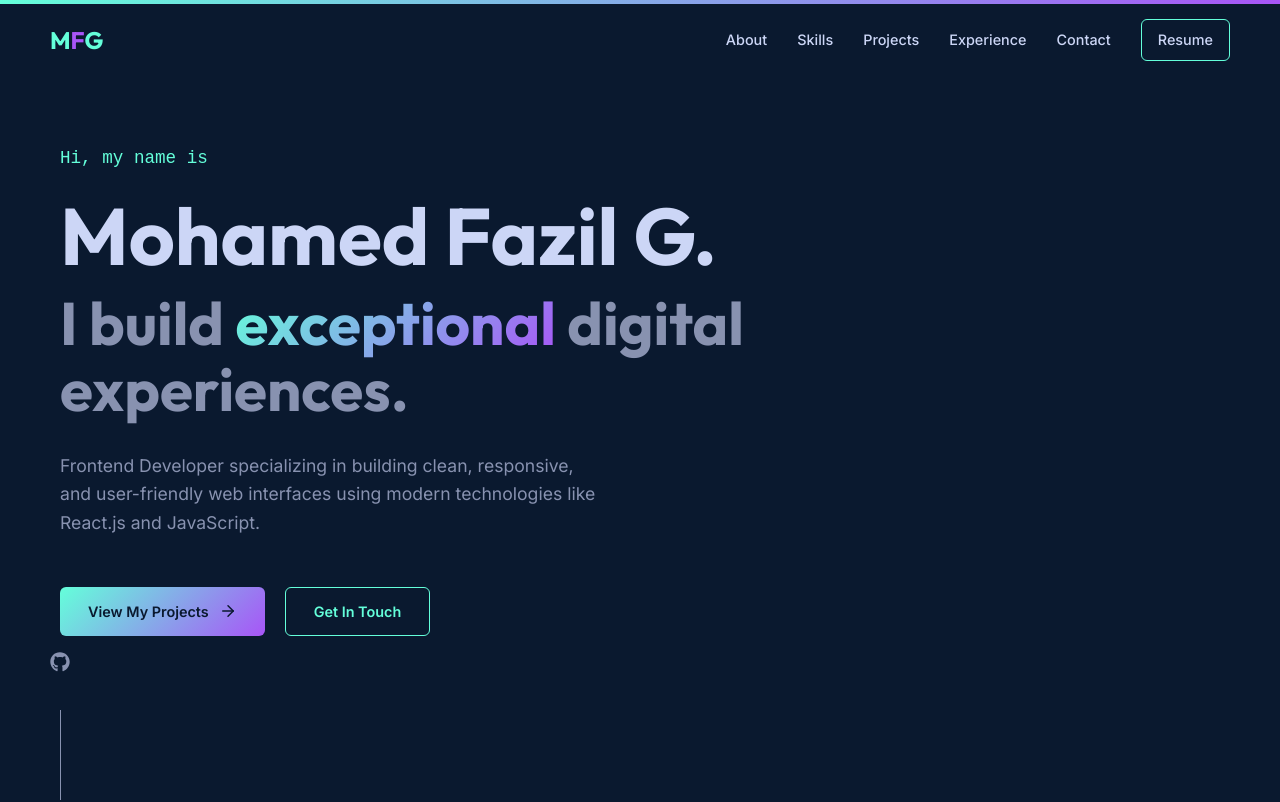
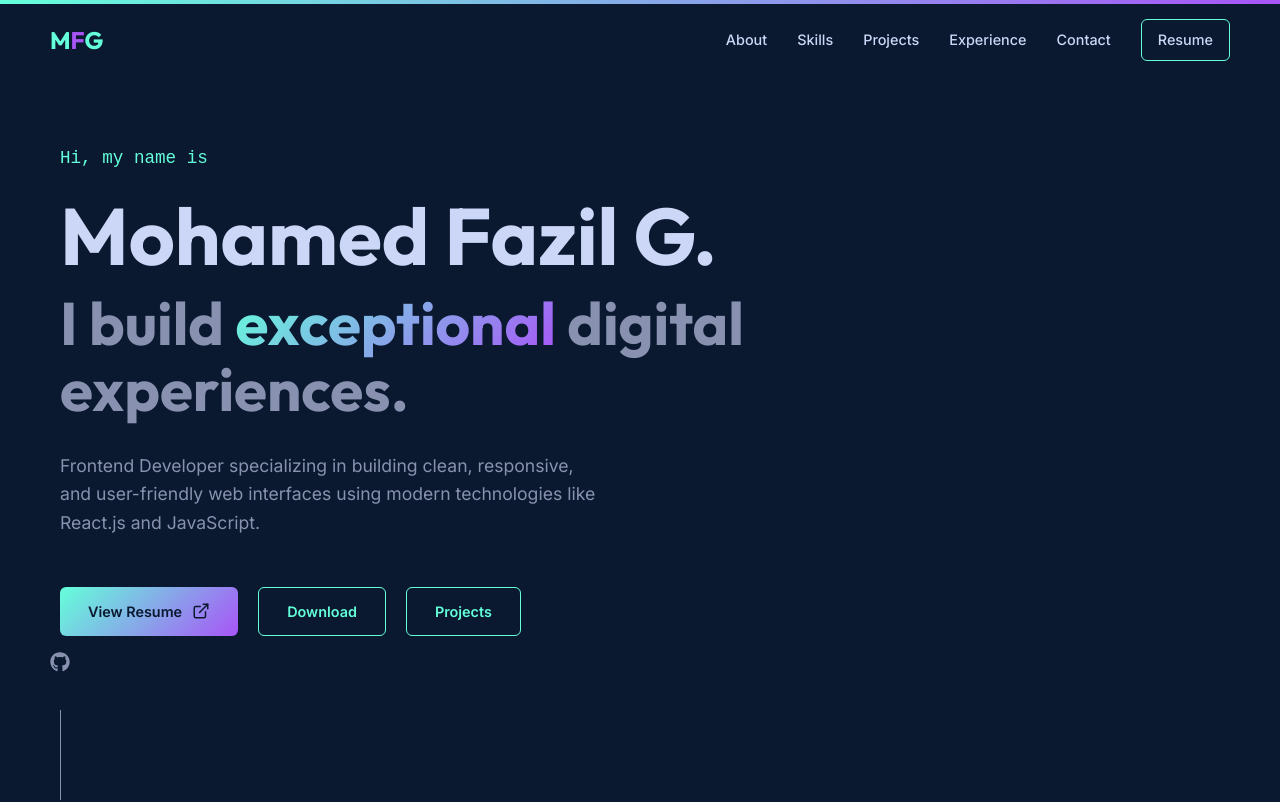
Before and after one commit to Mohamedfazil2004/Portfolio, a React (Vite) app: page / in a window 1280 px wide. Shown: the top 802 px of the page. Built offline with nearby package versions, Linux system fonts and the light colour scheme.

Commit message:
Enhance resume section with premium buttons and PDF integration

```diff
--- a/src/components/Contact.jsx
+++ b/src/components/Contact.jsx
@@ -1,6 +1,6 @@
 import React, { useState } from 'react';
 import { motion } from 'framer-motion';
-import { Mail, Phone, MapPin, Send, CheckCircle } from 'lucide-react';
+import { Mail, Phone, MapPin, Send, CheckCircle, ExternalLink } from 'lucide-react';
 import emailjs from '@emailjs/browser';
 
 const Contact = () => {
@@ -97,6 +97,18 @@ const Contact = () => {
               <p>Madurai, India</p>
             </div>
           </div>
+          <div className="info-item" style={{ marginTop: '20px' }}>
+            <a
+              href="/Mohamed_Fazil_Frontend_Developer_Resume.pdf"
+              target="_blank"
+              rel="noopener noreferrer"
+              className="btn btn-premium"
+              aria-label="View Resume"
+              style={{ width: '100%', justifyContent: 'center' }}
+            >
+              View Full Resume <ExternalLink size={18} />
+            </a>
+          </div>
         </motion.div>
 
         <motion.form
--- a/src/components/Hero.jsx
+++ b/src/components/Hero.jsx
@@ -49,11 +49,25 @@ const Hero = () => {
           animate={{ opacity: 1, y: 0 }}
           transition={{ duration: 0.5, delay: 1.2 }}
         >
-          <a href="#projects" className="btn btn-primary">
-            View My Projects <ArrowRight size={18} />
+          <a
+            href="/Mohamed_Fazil_Frontend_Developer_Resume.pdf"
+            target="_blank"
+            rel="noopener noreferrer"
+            className="btn btn-premium"
+            aria-label="View Resume"
+          >
+            View Resume <ExternalLink size={18} />
           </a>
-          <a href="#contact" className="btn btn-outline">
-            Get In Touch
+          <a
+            href="/Mohamed_Fazil_Frontend_Developer_Resume.pdf"
+            download="Mohamed_Fazil_Resume.pdf"
+            className="btn btn-outline"
+            aria-label="Download Resume"
+          >
+            Download
+          </a>
+          <a href="#projects" className="btn btn-outline">
+            Projects
           </a>
         </motion.div>
       </div>
--- a/src/components/Navbar.jsx
+++ b/src/components/Navbar.jsx
@@ -51,7 +51,15 @@ const Navbar = () => {
             animate={{ opacity: 1, y: 0 }}
             transition={{ duration: 0.5, delay: 0.5 }}
           >
-            <a href="https://github.com/Mohamedfazil2004" target="_blank" rel="noreferrer" className="btn btn-outline btn-sm">Resume</a>
+            <a
+              href="/Mohamed_Fazil_Frontend_Developer_Resume.pdf"
+              target="_blank"
+              rel="noopener noreferrer"
+              className="btn btn-outline btn-sm"
+              aria-label="View Resume"
+            >
+              Resume
+            </a>
           </motion.li>
         </ul>
 
@@ -74,7 +82,16 @@ const Navbar = () => {
             </li>
           ))}
           <li>
-            <a href="https://github.com/Mohamedfazil2004" className="btn btn-outline" style={{marginTop: '20px'}}>Resume</a>
+            <a
+              href="/Mohamed_Fazil_Frontend_Developer_Resume.pdf"
+              target="_blank"
+              rel="noopener noreferrer"
+              className="btn btn-outline"
+              style={{marginTop: '20px'}}
+              aria-label="View Resume"
+            >
+              Resume
+            </a>
           </li>
         </ul>
       </motion.div>
--- a/src/index.css
+++ b/src/index.css
@@ -118,6 +118,44 @@ section {
   box-shadow: 0 10px 20px -10px var(--accent-purple);
 }
 
+.btn-premium {
+  background: linear-gradient(135deg, var(--accent-cyan), var(--accent-purple));
+  color: var(--bg-primary);
+  border: none;
+  position: relative;
+  overflow: hidden;
+  z-index: 1;
+  transition: var(--transition);
+}
+
+.btn-premium::before {
+  content: '';
+  position: absolute;
+  top: 0;
+  left: 0;
+  width: 100%;
+  height: 100%;
+  background: linear-gradient(135deg, var(--accent-purple), var(--accent-cyan));
+  opacity: 0;
+  z-index: -1;
+  transition: var(--transition);
+}
+
+.btn-premium:hover {
+  transform: translateY(-3px) scale(1.05);
+  box-shadow: 0 0 20px rgba(100, 255, 218, 0.4);
+  color: var(--white);
+}
+
+.btn-premium:hover::before {
+  opacity: 1;
+}
+
+.btn-sm {
+  padding: 8px 16px;
+  font-size: 0.8rem;
+}
+
 /* Sections Header */
 .section-title {
   display: flex;
```
Also changed, not shown: 1 other file (tests, documents, lock files or other folders).
